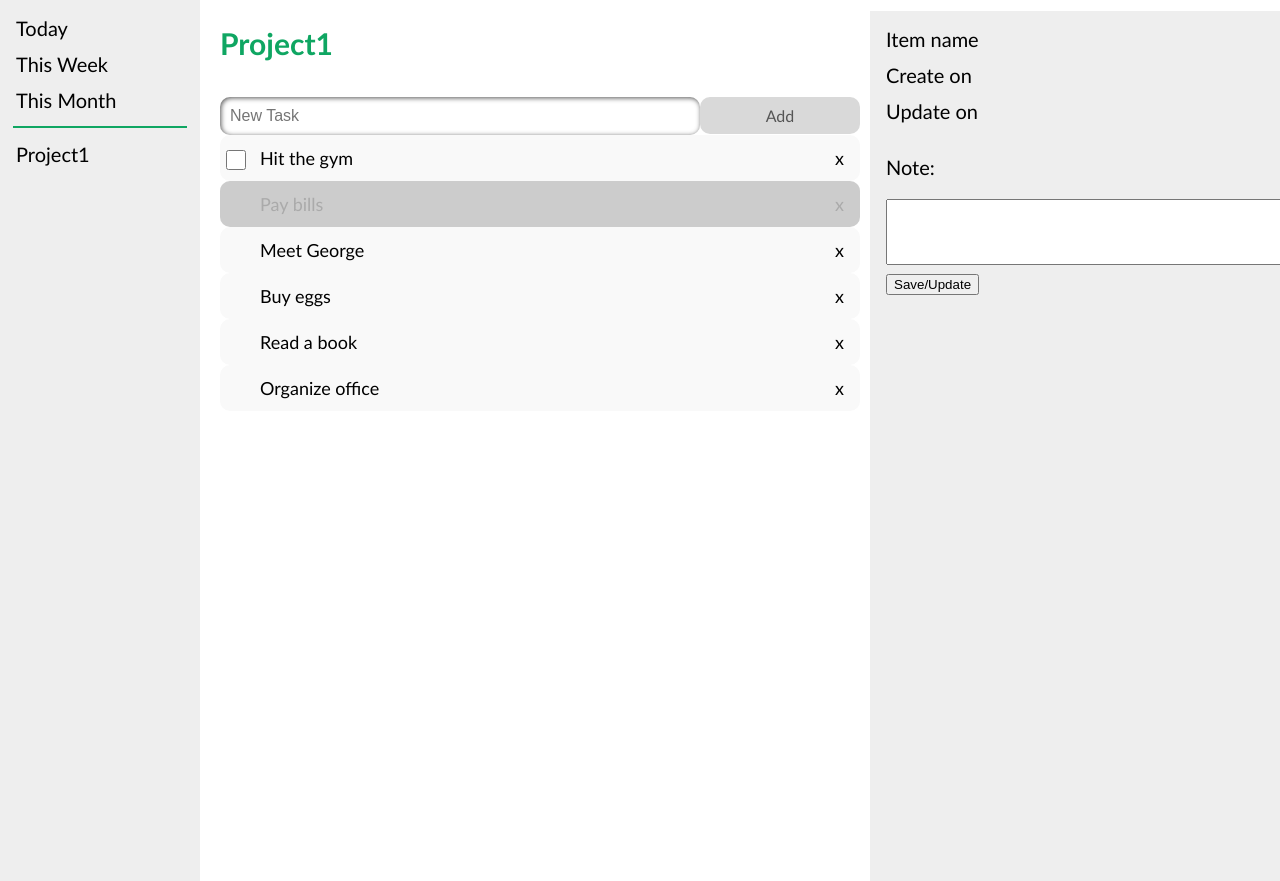
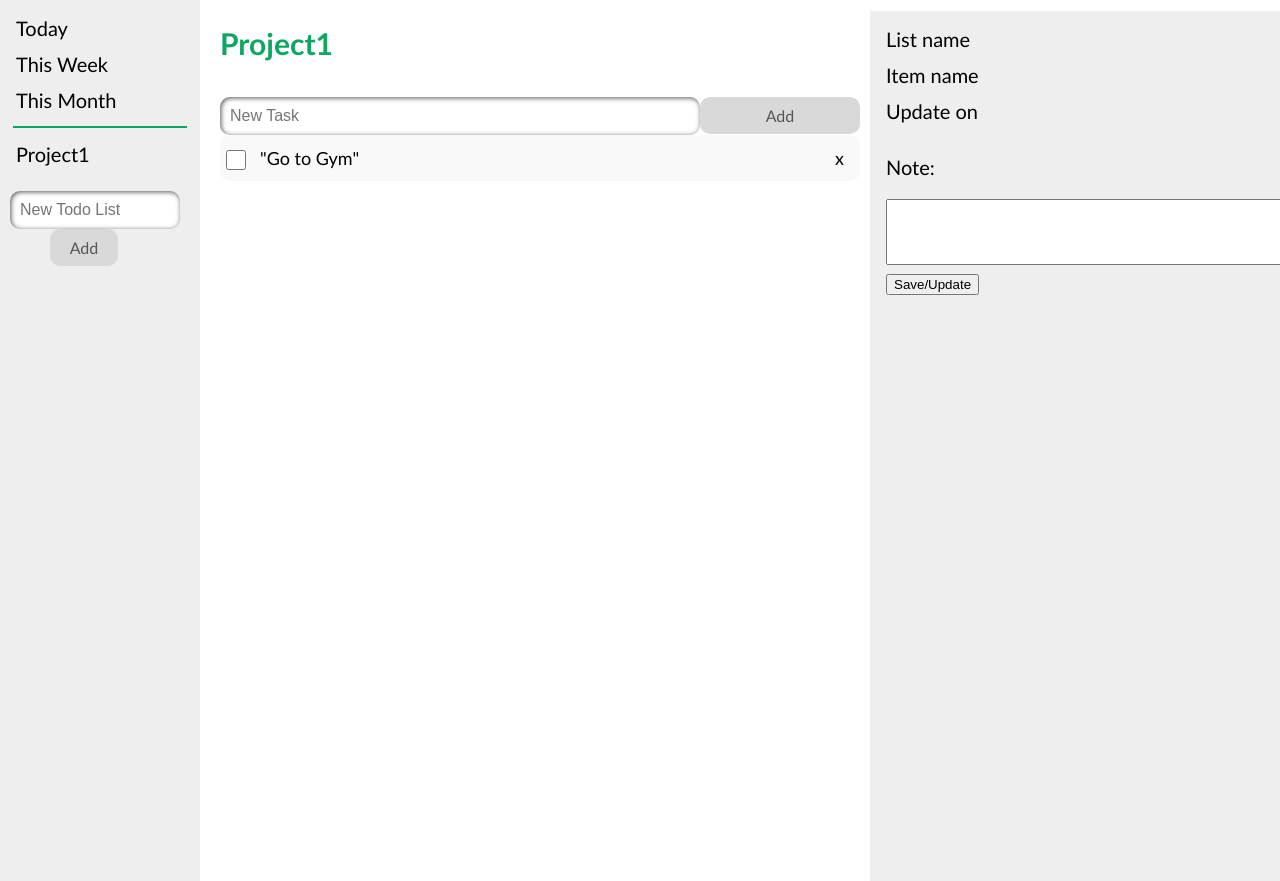
Before and after one commit to shahleon/smart-todo, a Django app: page / in a window 1280 px wide. Shown: the part 69-950 px from the top of the page. Run offline with Django 3.2, Linux system fonts and the light colour scheme; data comes from the database, SQL or seed files in the repository; both versions use the stored data as it was after the commit.

Commit message:
add backend of saving new todolist and querying list item.

```diff
--- a/todo/models.py
+++ b/todo/models.py
@@ -23,6 +23,9 @@ class List(models.Model):
 
 
 class ListItem(models.Model):
+    # the name of a list item
+    item_name = models.CharField(max_length=50, null=True, blank=True)
+    # the text note of a list item
     item_text = models.CharField(max_length=100)
     is_done = models.BooleanField(default=False)
     created_on = models.DateTimeField()
--- a/todo/templates/todo/index.html
+++ b/todo/templates/todo/index.html
@@ -54,6 +54,38 @@
 
         .sidenav a:hover {
             color: #0fa662;
+        }
+
+        .sidenav input[type=text] {
+          border:none;
+          border-radius: 10px;
+          width: 75%;
+          margin-left: 10px;
+          padding: 10px;
+          float: left;
+          font-size: 16px;
+          box-shadow: 1px 1px 5px #555 inset;
+          white-space: nowrap;
+          display: block;
+        }
+
+        .sidenav .addTodoList {
+          padding: 9px;
+          width: 25%;
+          background: #d9d9d9;
+          color: #555;
+          margin-left: 50px;
+          float: left;
+          text-align: center;
+          font-size: 16px;
+          cursor: pointer;
+          transition: 0.3s;
+          border-radius: 10px;
+          display: inline-block
+        }
+
+        .sidenav .addTodoList:hover {
+          background-color: #bbb;
         }
 
         .rightsidebar hr {
@@ -157,8 +189,8 @@
         }
 
         .main ul li.done {
-          {#background: #ccc;#}
-          {#color: #fff;#}
+          background: #3d3939;
+          color: #fff;
           text-decoration: line-through;
         }
 
@@ -263,6 +295,9 @@
             {% for list in latest_lists %}
                 <li><a href="/{{ list.id }}/">{{ list.title_text }}</a></li>
             {% endfor %}
+            <br>
+            <input type="text" id="todoListInput" placeholder="New Todo List">
+            <span onclick="newTodoList()" class="addTodoList">Add</span>
         </ul>
 
         <div class="main">
@@ -273,27 +308,36 @@
                     <br>
                     <br>
                     <input type="text" id="myInput" placeholder="New Task">
-                    <span onclick="newElement()" class="addBtn">Add</span>
+                    <span id="{{ list.id }}" onclick="newElement({{ list.id }})" class="addBtn">Add</span>
                 </div>
 
-                <ul id="myUL">
+                <ul id="{{ list.id }}" class="listItemsUnorderedList">
+                    {% for list_item in latest_list_items %}
+                        {% if list_item.list_id == list.id %}
                             <li class="listItem">
-                        <input type="checkbox" id="vehicle1" name="vehicle1" value="Bike">
-                        <label for="vehicle1">Hit the gym</label>
+                                <input type="checkbox" id="{{ list_item.id }}" name="{{ list_item.id }}" value="{{ list_item.item_text }}">
+                                <label for="list_item.id">"{{ list_item.item_name }}"</label>
                                 <span class="close">x</span>
                             </li>
-                    <li class="checked listItem">Pay bills<span class="close">x</span></li>
-                    <li class="listItem">Meet George<span class="close">x</span></li>
-                    <li class="listItem">Buy eggs<span class="close">x</span></li>
-                    <li class="listItem">Read a book<span class="close">x</span></li>
-                    <li class="listItem">Organize office<span class="close">x</span></li>
+                        {% endif %}
+                    {% endfor %}
+{#                    <li class="listItem">#}
+{#                        <input type="checkbox" id="vehicle1" name="vehicle1" value="Bike">#}
+{#                        <label for="vehicle1">Hit the gym</label>#}
+{#                        <span class="close">x</span>#}
+{#                    </li>#}
+{#                    <li class="checked listItem">Pay bills<span class="close">x</span></li>#}
+{#                    <li class="listItem">Meet George<span class="close">x</span></li>#}
+{#                    <li class="listItem">Buy eggs<span class="close">x</span></li>#}
+{#                    <li class="listItem">Read a book<span class="close">x</span></li>#}
+{#                    <li class="listItem">Organize office<span class="close">x</span></li>#}
                 </ul>
             {% endfor %}
         </div>
 
         <ul class="rightsidebar" id = "rightsidebar">
+            <li><a>List name</a></li>
             <li><a>Item name</a></li>
-            <li><a>Create on</a></li>
             <li><a>Update on</a></li>
             <form action="/" mthod="post">
                   <p><label for="note">Note:</label></p>
@@ -329,33 +373,62 @@ for (i = 0; i < close.length; i++) {
 {#, false);#}
 
 // When click a list item, restore all othe
-var list = document.getElementById("myUL");
-var global_count = 1
-list.addEventListener('click', function(ev) {
+var list = document.getElementsByClassName("listItemsUnorderedList");
+for(let i = 0; i < list.length; i++) {
+    list[i].addEventListener('click', function (ev) {
         if (ev.target.tagName === 'LI') {
             {#ev.target.classList.toggle('checked');#}
             // restore all other checked list items
-        for(let i = 0; i < list.children.length; i++)
-        {
-            if(list.children[i].classList.contains('checked') && list.children[i] !== ev.target)
-            {
-                list.children[i].classList.remove('checked')
+            for(let k = 0; k < list.length; k++) {
+                for (let j = 0; j < list[k].children.length; j++) {
+                    if (list[k].children[j].classList.contains('checked') && list[k].children[j] !== ev.target) {
+                        list[k].children[j].classList.remove('checked')
+                    }
                 }
             }
             // show list item name and its note in the right-side bar
 
             // TODO access database and get list and list item info
+            var item_name = ev.target.children[1].innerHTML
+            var list_id = ev.target.parentElement.id
+            var httpRequest = new XMLHttpRequest()
+            {#httpRequest.onreadystatechange = alertContents;#}
+            httpRequest.onreadystatechange = function() {
+              if (this.readyState === 4 && this.status === 200) {
+                  console.log(this.responseText)
+                  var jsonResponse = JSON.parse(this.responseText)
+                  var rightsidebar = document.getElementById("rightsidebar")
+
+                  var list_title_li_node = rightsidebar.children[0]
+                  var list_text_node = list_title_li_node.children[0]
+                  list_text_node.innerHTML = "List name: " + jsonResponse['list_name']
+
+                  var item_title_li_node = rightsidebar.children[1]
+                  var item_text_node = item_title_li_node.children[0]
+                  item_text_node.innerHTML = "Item name: " + jsonResponse['item_name']
+
+                  var item_form_node = rightsidebar.children[3]
+                  var item_textarea_node = item_form_node.children[1]
+                  item_textarea_node.value = jsonResponse['item_text']
+                {#document.getElementById('demoGet').innerHTML = this.responseText;#}
+              }
+            };
+            httpRequest.open('POST', 'getListItemByName');
+            httpRequest.setRequestHeader('Content-Type', "application/json;charset=UTF-8")
+            {#var token = {% csrf_token %}#}
+            var params = {
+                "list_item_name": item_name,
+                "list_id": list_id,
+            }
+            httpRequest.send(JSON.stringify(params))
+
 
             // Change the content of right-side bar
             ev.target.classList.toggle('checked');
-        var rightsidebar = document.getElementById("rightsidebar")
-        var title_li_node = rightsidebar.children[1]
-        var text_node = title_li_node.children[0]
-        text_node.innerHTML = "Item Name: Gym"
             {#global_count++#}
         }
     }, false);
-
+}
 
 var listItemsCheckBoxes = document.querySelectorAll("input[type=checkbox]");
 {#let enabledSettings = []#}
@@ -365,30 +438,47 @@ use a polyfill for Array.forEach:
 https://vanillajstoolkit.com/polyfills/arrayforeach/
 */
 
+function markListItemByName() {
+    if (this.parentElement.tagName === 'LI') {
+        this.parentElement.classList.toggle('done');
+        // TODO need to remove the list item from database
+        var item_name = this.children[1].innerHTML
+        var list_id = this.parentElement.value
+        var httpRequest = new XMLHttpRequest()
+        var is_done = this.parentElement.classList.contains('done')
+        httpRequest.open('POST', 'markListItem');
+        httpRequest.setRequestHeader('Content-Type', "application/json;charset=UTF-8")
+        var params = {
+            "list_name": inputValue,
+            "list_item_name": item_name,
+            "is_done": is_done,
+        }
+        httpRequest.send(JSON.stringify(params))
+    }
+}
+
+
 // Use Array.forEach to add an event listener to each checkbox.
 listItemsCheckBoxes.forEach(function(checkbox) {
-  checkbox.addEventListener('change', function() {
-    {#console.log(this.parentElement.tagName)#}
-    if (this.parentElement.tagName === 'LI') {
-        this.parentElement.classList.toggle('done');
-        // TODO need to add database update when checked
-    }
-  })
+  checkbox.addEventListener('change', markListItemByName)
 });
 
 // Create a new list item when clicking on the "Add" button
-function newElement() {
+function newElement(list_id, saved_to_database = false) {
     var li = document.createElement("li");
-    var inputValue = document.getElementById("myInput").value;
+    var inputBox = document.getElementById(list_id).parentElement.getElementById("myInput")
+    var inputValue = inputBox.value;
+    var unorderedList = inputBox.parentElement.nextElementSibling
     {#var t = document.createTextNode(inputValue);#}
     {#li.appendChild(t);#}
     li.className = "listItem";
     if (inputValue === '') {
         alert("You must write something!");
-    } else {
-    document.getElementById("myUL").appendChild(li);
     }
-    document.getElementById("myInput").value = "";
+    else {
+        unorderedList.appendChild(li);
+    }
+    inputBox.value = "";
 
     // add checkbox element
     var itemCheckBox = document.createElement("input")
@@ -398,12 +488,7 @@ function newElement() {
     itemCheckBox.id = itemName
     itemCheckBox.name = itemName
     itemCheckBox.value = itemName
-    itemCheckBox.addEventListener('change', function() {
-        if (this.parentElement.tagName === 'LI') {
-            this.parentElement.classList.toggle('done');
-            // TODO need to add database update when checked
-        }
-    })
+    itemCheckBox.addEventListener('change', markListItemByName)
 
     var itemLabel = document.createElement("label")
     itemLabel.htmlFor  = itemName
@@ -423,6 +508,54 @@ function newElement() {
           div.style.display = "none";
         }
     }
+
+    // Saved to database if saved_to_database is true
+    if(saved_to_database) {
+
     }
+}
+
+function newTodoList() {
+    {#console.log("add a new to-do list")#}
+    var li = document.createElement("li")
+    var li_a = document.createElement("a")
+    var leftSideBar = document.getElementById("todoListInput")
+    var inputValue = leftSideBar.value
+    if (inputValue === '') {
+        alert("You must write something!")
+    }
+    else {
+        // add new to-do list to the
+        li_a.innerHTML = inputValue
+        li.appendChild(li_a)
+
+        leftSideBar.insertBefore(li, leftSideBar.children[leftSideBar.children.length - 1]);
+        var today = new Date()
+        var create_on_timestamp = today.getTime() / 1000
+        // TODO Save new todo list to database
+        var httpRequest = new XMLHttpRequest()
+        {#httpRequest.onreadystatechange = alertContents;#}
+        httpRequest.open('POST', 'createNewTodoList');
+        httpRequest.setRequestHeader('Content-Type', "application/json;charset=UTF-8")
+        {#var token = {% csrf_token %}#}
+        var params = {
+            "list_name": inputValue,
+            "create_on": create_on_timestamp,
+        }
+
+        httpRequest.send(JSON.stringify(params))
+    }
+}
+
+/* show one specific to-do list */
+function showTodoList() {
+    // (1) first we need to remove all li tags inside unoreded list "myUL"
+
+    // (2) Then we query the backend to retrieve the todo list data
+
+    // (3) Add new elements to myUL unordered list
+}
+
+
 </script>
 </html>
--- a/todo/urls.py
+++ b/todo/urls.py
@@ -6,5 +6,10 @@ urlpatterns = [
     path('', views.index, name='index'),
     path('<int:list_id>/', views.listitems, name='list_items'),
     path('login',views.login, name='login'),
-    path('list_templates', views.list_templates, name='list_templates')
+    path('list_templates', views.list_templates, name='list_templates'),
+    path('updateListItem', views.updateListItem, name='updateListItem'),
+    path('createNewTodoList', views.createNewTodoList, name='createNewTodoList'),
+    path('getListItemByName', views.getListItemByName, name='getListItemByName'),
+    path('markListItem', views.markListItem, name='markListItem'),
+
 ]
--- a/todo/views.py
+++ b/todo/views.py
@@ -1,12 +1,20 @@
-from django.shortcuts import render
-from django.http import Http404
-from todo.models import List
+import datetime
+import json
+
+from django.shortcuts import render, redirect
+from django.http import Http404, HttpRequest, HttpResponse, JsonResponse
+from django.views.decorators.csrf import csrf_exempt
+from django.db import transaction, IntegrityError
+
+from todo.models import List, ListItem
 
 
 def index(request):
     latest_lists = List.objects.order_by('-updated_on')[:5]
+    latest_list_items = ListItem.objects.order_by('list_id')
     context = {
         'latest_lists': latest_lists,
+        'latest_list_items': latest_list_items,
     }
     return render(request, 'todo/index.html', context)
 
@@ -18,8 +26,86 @@ def listitems(request, list_id):
         raise Http404("List does not exist")
     return render(request, 'todo/list_items.html', {'list': todo_list})
 
+
 def login(request):
     return render(request, 'todo/login.html')
 
+
 def list_templates(request):
     return render(request, 'todo/list_templates.html')
+
+
+def updateListItem(request):
+    if request.method == 'POST':
+        post_id = request.GET['post_id']
+        # post_request = HttpRequest.POST.get()
+        # m = Like(post=likedpost) # Creating Like Object
+        # m.save()  # saving it to store in database
+        return HttpResponse("Success!")  # Sending an success response
+    else:
+        return HttpResponse("Request method is not a Post")
+
+
+def addNewListItem(request):
+    if request.method == 'POST':
+        return HttpResponse("Success!")  # Sending an success response
+    else:
+        return HttpResponse("Request method is not a Post")
+
+
+def markListItem(request):
+    if request.method == 'POST':
+        return HttpResponse("Success!")  # Sending an success response
+    else:
+        return HttpResponse("Request method is not a Post")
+
+@csrf_exempt
+def getListItemByName(request):
+    if request.method == 'POST':
+        body_unicode = request.body.decode('utf-8')
+        body = json.loads(body_unicode)
+        list_id = body['list_id']
+        list_item_name = body['list_item_name']
+        # remove the first " and last "
+        list_item_name = list_item_name[1:len(list_item_name) - 1]
+
+        print("list_id: " + list_id)
+        print("list_item_name: " + list_item_name)
+        try:
+            with transaction.atomic():
+                query_list = List.objects.get(id=list_id)
+                query_item = ListItem.objects.get(list_id=list_id, item_name=list_item_name)
+                # Sending an success response
+                return JsonResponse({'item_name': query_item.item_name, 'list_name': query_list.title_text, 'item_text': query_item.item_text})
+        except IntegrityError:
+            print("query list item" + str(list_item_name) + " failed!")
+            JsonResponse({})
+    else:
+        return JsonResponse({'result': 'get'})  # Sending an success response
+
+@csrf_exempt
+def createNewTodoList(request):
+    if request.method == 'POST':
+        body_unicode = request.body.decode('utf-8')
+        body = json.loads(body_unicode)
+        list_name = body['list_name']
+        create_on = body['create_on']
+        create_on_time = datetime.datetime.fromtimestamp(create_on)
+        print(list_name)
+        print(create_on)
+        # create a new to-do list object and save it to the database
+        try:
+            with transaction.atomic():
+                todo_list = List(title_text=list_name, created_on=create_on_time, updated_on=create_on_time)
+                todo_list.save()
+        except IntegrityError:
+            print("unknown error occurs when trying to create and save a new todo list")
+            # return HttpResponse("Request failed when operating on database")
+        # return HttpResponse("Success!")  # Sending an success response
+    # else:
+        # return HttpResponse("Request method is not a Post")
+    latest_lists = List.objects.order_by('-updated_on')[:5]
+    context = {
+        'latest_lists': latest_lists,
+    }
+    return render(request, 'todo/index.html', context)
```
Also changed, not shown: todo.sqlite3, todo/migrations/0005_listitem_item_name.py (added). Lines whose indentation alone changed are shown as unchanged.
